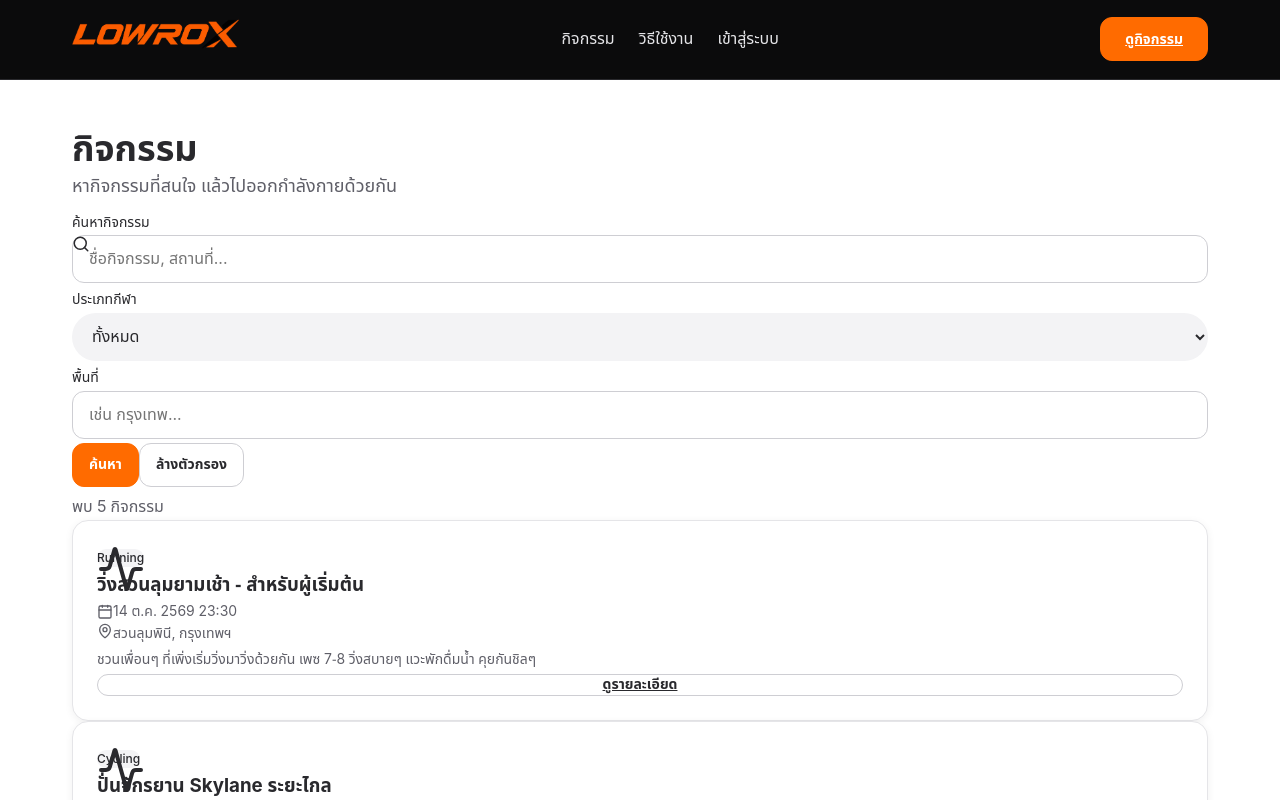
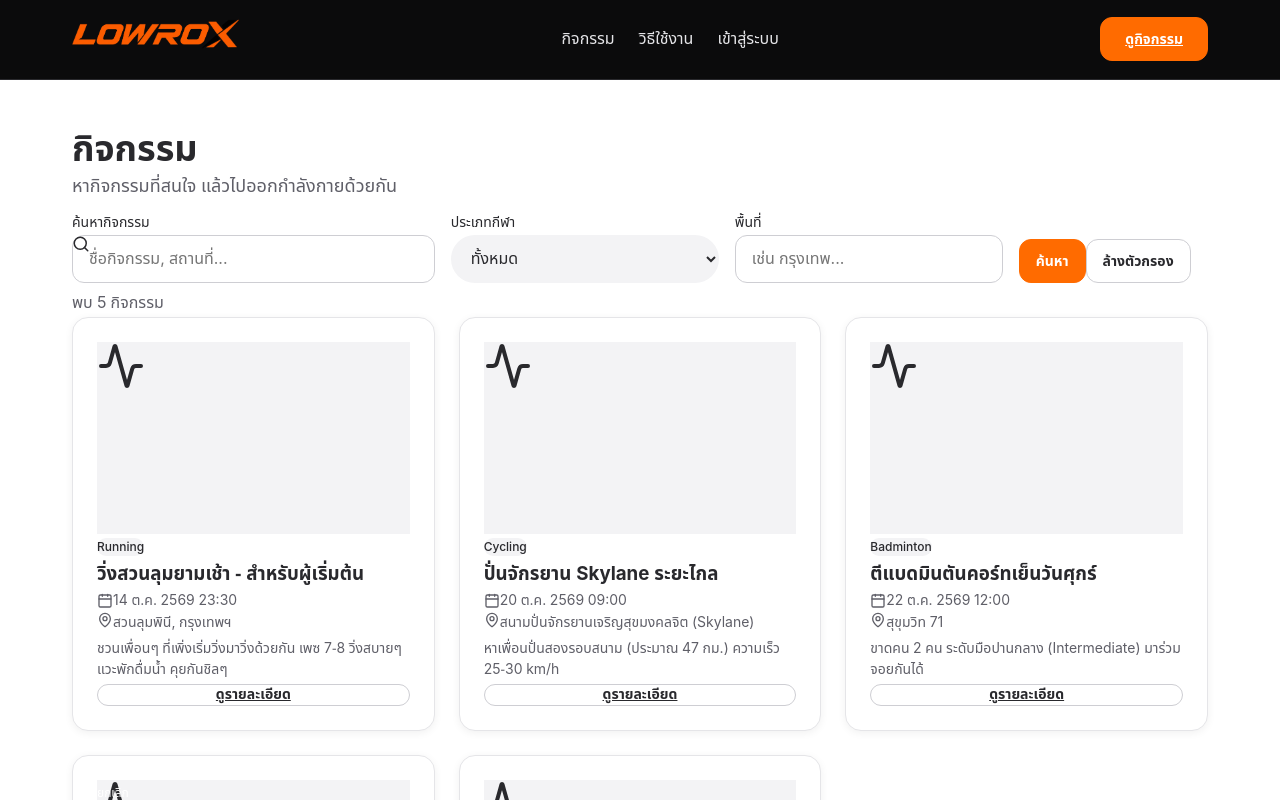
Before and after one commit to aom-thanya/lowrox, a React (Vite) app: page /events in a window 1280 px wide. Shown: the top 800 px of the page. Built offline with nearby package versions, Linux system fonts and the light colour scheme; the HTML template or start-up script is replaced by a standard one; a web font is replaced by a local one.

Commit message:
refactor: migrate event components and pages to use custom CSS classes and inline styles

```diff
--- a/src/components/events/EventCard.jsx
+++ b/src/components/events/EventCard.jsx
@@ -18,7 +18,7 @@ function formatEventDate(dateString) {
 export default function EventCard({ event }) {
   return (
     <ContentCard className="h-full flex flex-col">
-      <div className="relative h-48 w-full bg-neutral-100 rounded-t-xl overflow-hidden">
+      <div className="relative w-full bg-neutral-100 rounded-t-xl overflow-hidden" style={{ height: '192px' }}>
         {/* Placeholder image for events */}
         <div className="absolute inset-0 flex items-center justify-center text-neutral-300">
           <Activity size={48} />
--- a/src/pages/EventDetails.jsx
+++ b/src/pages/EventDetails.jsx
@@ -117,7 +117,7 @@ export default function EventDetails() {
       <div className="flex flex-col min-h-screen">
         <Header />
         <main className="main-content flex-grow pt-24 pb-16 bg-neutral-50 flex items-center justify-center">
-          <div className="w-12 h-12 border-4 border-brand-200 border-t-brand-500 rounded-full animate-spin"></div>
+          <div className="border-4 border-brand-200 border-t-brand-500 rounded-full animate-spin" style={{ width: '48px', height: '48px' }}></div>
         </main>
         <Footer />
       </div>
@@ -161,7 +161,7 @@ export default function EventDetails() {
 
           <div className="bg-white rounded-2xl shadow-sm overflow-hidden mb-8">
             {/* Event Header Image */}
-            <div className="relative h-64 md:h-80 w-full bg-neutral-200 flex items-center justify-center text-neutral-400">
+            <div className="relative w-full bg-neutral-200 flex items-center justify-center text-neutral-400" style={{ height: '320px' }}>
               <Activity size={80} opacity={0.5} />
               {isCancelled && (
                 <div className="absolute inset-0 bg-white/50 backdrop-blur-sm flex items-center justify-center">
@@ -185,10 +185,10 @@ export default function EventDetails() {
 
               <h1 className="heading-2 mb-8">{event.title}</h1>
 
-              <div className="grid grid-cols-1 md:grid-cols-2 gap-8 mb-10">
+              <div className="event-details-grid">
                 <div className="space-y-6">
                   <div className="flex gap-4">
-                    <div className="w-12 h-12 rounded-xl bg-brand-50 text-brand-600 flex items-center justify-center flex-shrink-0">
+                    <div className="rounded-xl bg-brand-50 text-brand-600 flex items-center justify-center flex-shrink-0" style={{ width: '48px', height: '48px' }}>
                       <Calendar size={24} />
                     </div>
                     <div>
@@ -201,7 +201,7 @@ export default function EventDetails() {
                   </div>
 
                   <div className="flex gap-4">
-                    <div className="w-12 h-12 rounded-xl bg-brand-50 text-brand-600 flex items-center justify-center flex-shrink-0">
+                    <div className="rounded-xl bg-brand-50 text-brand-600 flex items-center justify-center flex-shrink-0" style={{ width: '48px', height: '48px' }}>
                       <MapPin size={24} />
                     </div>
                     <div>
--- a/src/pages/EventList.jsx
+++ b/src/pages/EventList.jsx
@@ -81,8 +81,8 @@ export default function EventList() {
 
           {/* Filters */}
           <div className="bg-white p-6 rounded-2xl shadow-sm mb-8">
-            <form onSubmit={handleSearch} className="flex flex-col md:flex-row gap-4 items-end">
-              <div className="w-full md:w-1/3">
+            <form onSubmit={handleSearch} className="event-filter-form">
+              <div className="event-filter-field col-4">
                 <label className="block text-sm font-medium text-neutral-700 mb-1">ค้นหากิจกรรม</label>
                 <div className="relative">
                   <div className="absolute inset-y-0 left-0 pl-3 flex items-center pointer-events-none text-neutral-400">
@@ -98,7 +98,7 @@ export default function EventList() {
                 </div>
               </div>
 
-              <div className="w-full md:w-1/4">
+              <div className="event-filter-field col-3">
                 <label className="block text-sm font-medium text-neutral-700 mb-1">ประเภทกีฬา</label>
                 <select
                   className="w-full bg-neutral-100 border-none rounded-xl px-4 py-3 focus:ring-2 focus:ring-brand-500"
@@ -112,7 +112,7 @@ export default function EventList() {
                 </select>
               </div>
 
-              <div className="w-full md:w-1/4">
+              <div className="event-filter-field col-3">
                 <label className="block text-sm font-medium text-neutral-700 mb-1">พื้นที่</label>
                 <input
                   type="text"
@@ -123,11 +123,11 @@ export default function EventList() {
                 />
               </div>
 
-              <div className="w-full md:w-auto flex gap-2">
-                <button type="submit" className="btn btn-primary btn-md flex-grow md:flex-grow-0">
+              <div className="event-filter-field col-auto event-filter-actions gap-2">
+                <button type="submit" className="btn btn-primary btn-md" style={{ flex: 1 }}>
                   ค้นหา
                 </button>
-                <button type="button" onClick={handleClear} className="btn btn-secondary btn-md flex-grow md:flex-grow-0">
+                <button type="button" onClick={handleClear} className="btn btn-secondary btn-md" style={{ flex: 1 }}>
                   ล้างตัวกรอง
                 </button>
               </div>
@@ -143,13 +143,13 @@ export default function EventList() {
 
           {/* Event Grid */}
           {isLoading ? (
-            <div className="grid grid-cols-1 md:grid-cols-2 lg:grid-cols-3 gap-6">
+            <div className="event-grid">
               {[1, 2, 3].map(i => (
-                <div key={i} className="h-[400px] bg-white rounded-2xl animate-pulse"></div>
+                <div key={i} className="bg-white rounded-2xl animate-pulse" style={{ height: '400px' }}></div>
               ))}
             </div>
           ) : events.length > 0 ? (
-            <div className="grid grid-cols-1 md:grid-cols-2 lg:grid-cols-3 gap-6">
+            <div className="event-grid">
               {events.map(event => (
                 <EventCard key={event.id} event={event} />
               ))}
--- a/src/styles/layout.css
+++ b/src/styles/layout.css
@@ -747,3 +747,47 @@ input[type="time"].input-error {
     padding-top: var(--space-12);
   }
 }
+
+/* Event Feature Layouts */
+.event-grid {
+  display: grid;
+  grid-template-columns: 1fr;
+  gap: 24px;
+}
+@media (min-width: 768px) {
+  .event-grid { grid-template-columns: repeat(2, 1fr); }
+}
+@media (min-width: 1024px) {
+  .event-grid { grid-template-columns: repeat(3, 1fr); }
+}
+
+.event-filter-form {
+  display: flex;
+  flex-direction: column;
+  gap: 16px;
+  align-items: flex-start;
+}
+.event-filter-field {
+  width: 100%;
+}
+@media (min-width: 768px) {
+  .event-filter-form {
+    flex-direction: row;
+    align-items: flex-end;
+  }
+  .event-filter-field.col-4 { flex: 0 0 calc(33.333% - 16px); }
+  .event-filter-field.col-3 { flex: 0 0 calc(25% - 16px); }
+  .event-filter-field.col-auto { flex: 1; }
+}
+
+.event-details-grid {
+  display: grid;
+  grid-template-columns: 1fr;
+  gap: 32px;
+  margin-bottom: 40px;
+}
+@media (min-width: 768px) {
+  .event-details-grid {
+    grid-template-columns: repeat(2, 1fr);
+  }
+}
```
